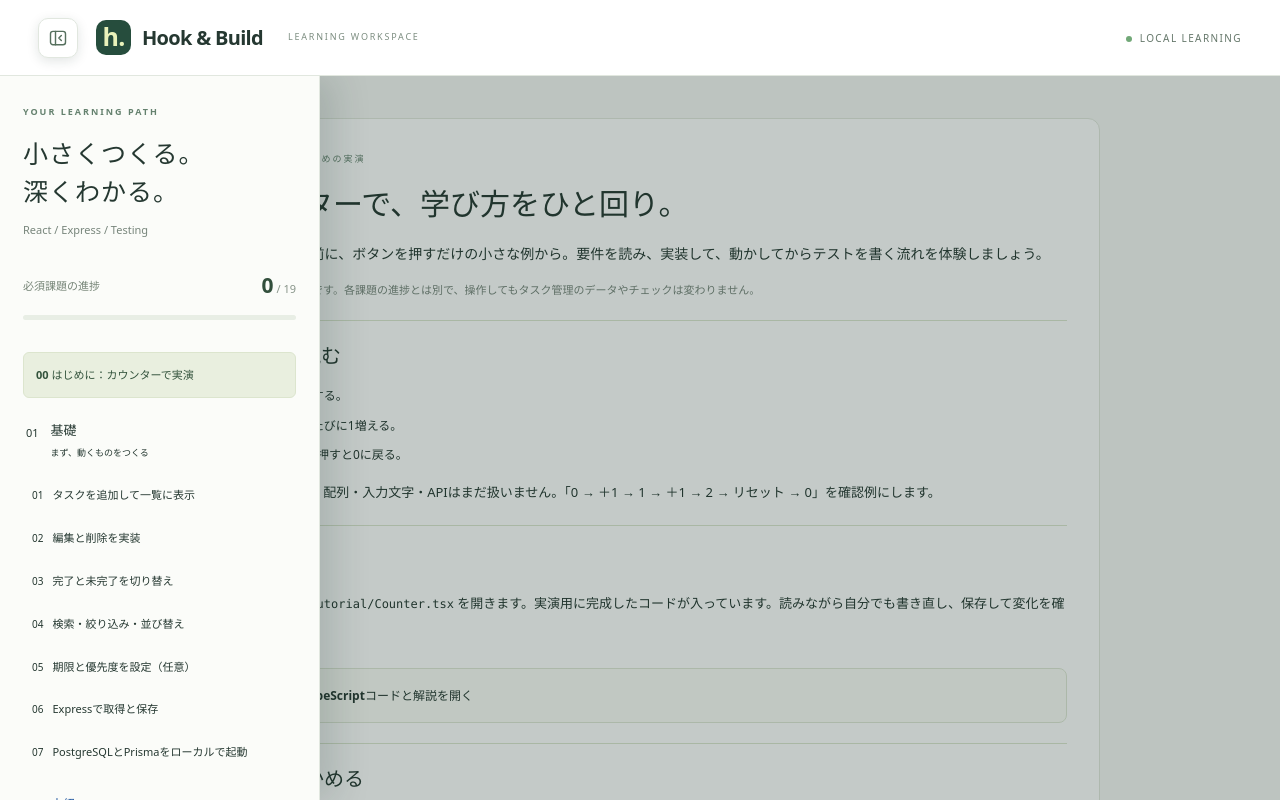
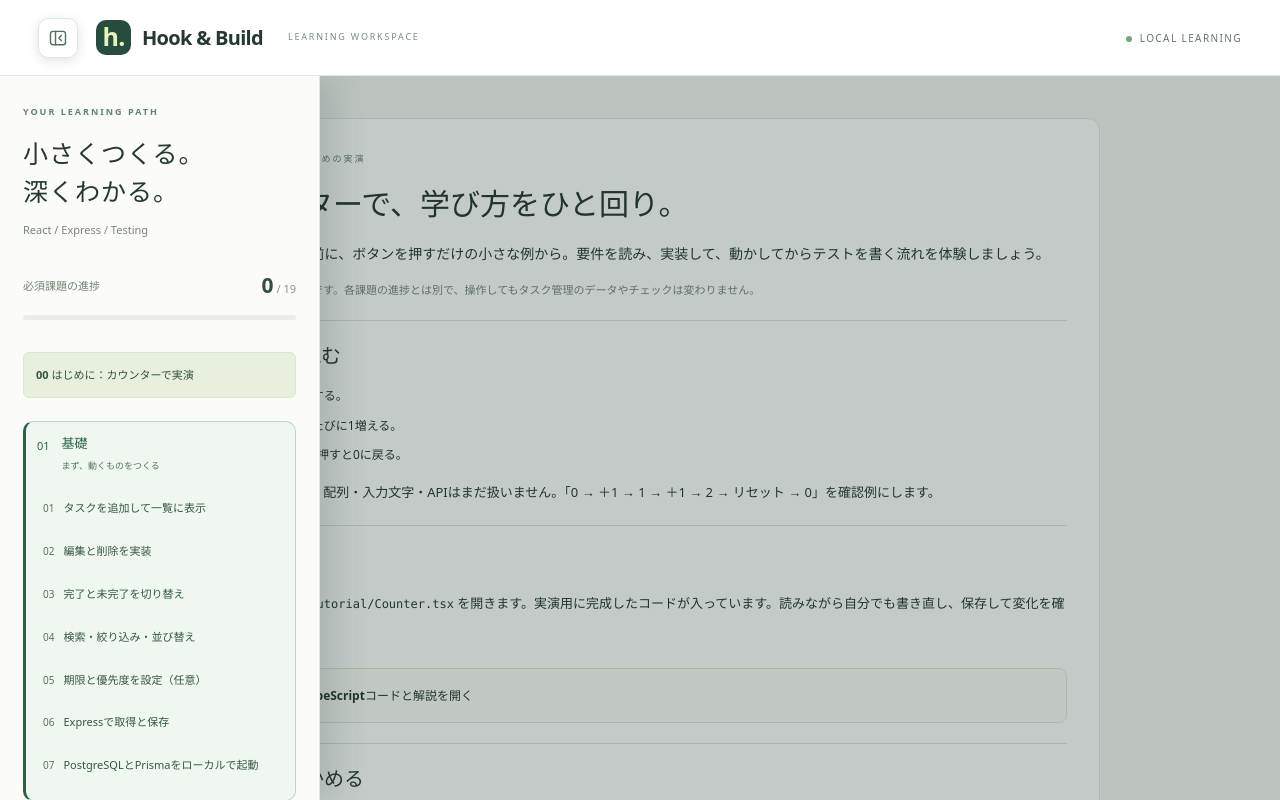
Before and after one commit to Reito0320/react-study, a React (Vite) app: page / in a window 1280 px wide. Shown: the top 800 px of the page. Built offline with nearby package versions, Linux system fonts and the light colour scheme.

Commit message:
css修正を依頼

```diff
--- a/src/App.css
+++ b/src/App.css
@@ -69,7 +69,6 @@
 .requirements .edit-location h4{font-size:11px;color:#557046;margin:0 0 8px}
 .requirements .edit-location>code{background:#ffffffb3;border-color:#d9e5ca;overflow-wrap:anywhere}
 
-<<<<<<< HEAD
 /* Difficulty colors stay scoped to the sidebar. */
 .sidebar .level-group {
   --level-accent: #286344;
@@ -181,7 +180,8 @@
   .workspace-divider:hover, .workspace-divider:focus-visible { background: #e7eedf; }
   .workspace-divider:focus-visible { outline: 2px solid #56705e; outline-offset: -2px; }
   .work-grid > .lesson-card, .work-grid > .preview-column { min-width: 0; }
-=======
+}
+
 .task-list-row {
   display: grid;
   grid-template-columns: 44px minmax(0, 1fr);
@@ -202,7 +202,6 @@
   min-height: 44px;
   margin: 0;
   cursor: pointer;
->>>>>>> 70fcf92 (chptor3 機能追加まで完了)
 }
 
 /* 学習者のタスク画面：既存の要素構成のまま余白と操作部品を整える。 */
```
